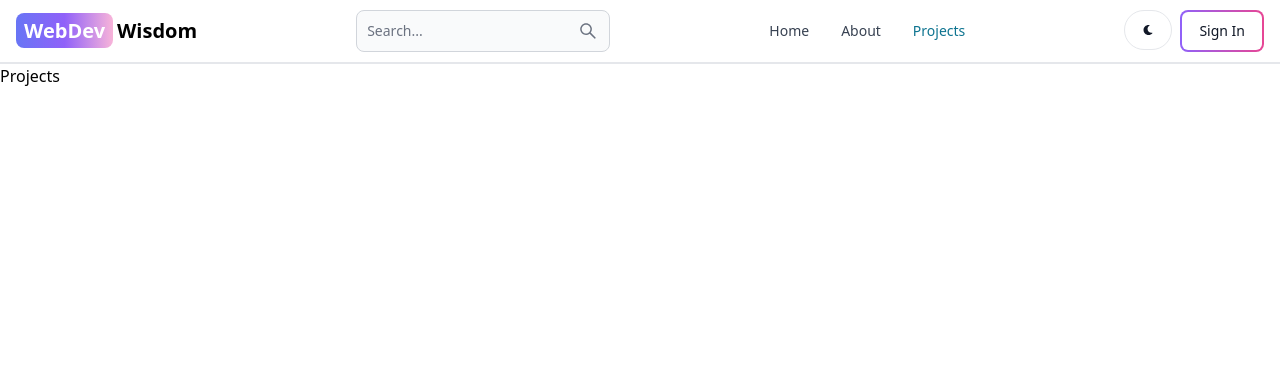
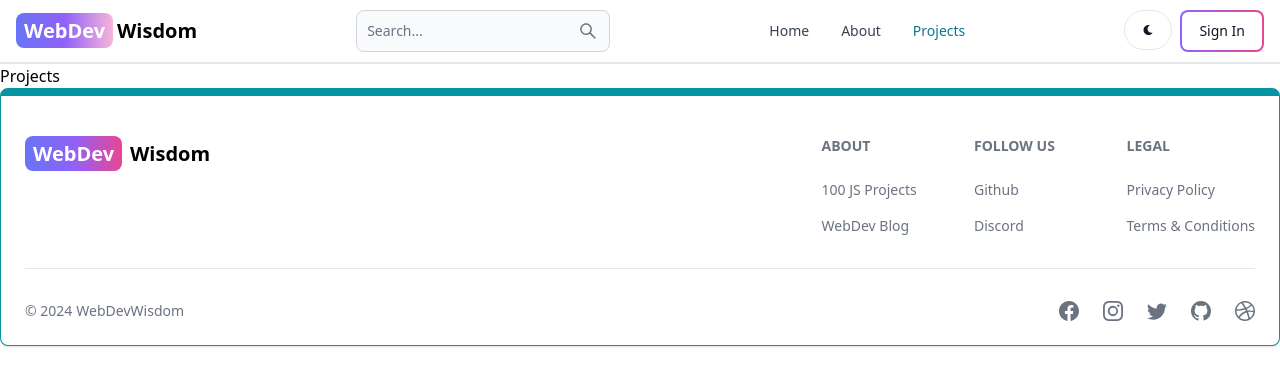
Before and after one commit to anurag-bhujbal/WebDevWisdom, a React (Vite) app in the folder client/: page /projects in a window 1280 px wide. Shown: the top 386 px of the page. Built offline with nearby package versions, Linux system fonts and the light colour scheme.

Commit message:
Created Footer

```diff
--- a/client/src/App.jsx
+++ b/client/src/App.jsx
@@ -6,6 +6,7 @@
 import Projects from './pages/Projects';
 import SignUp from './pages/SignUp';
 import Header from './Components/Header';
+import Footer from './Components/Footer';
 
 
 export default function App() {
@@ -26,6 +27,7 @@
         <Route path='/projects' element={<Projects />} />
 
       </Routes>
+      <Footer/>
 
     </BrowserRouter>
   );
--- /dev/null
+++ b/client/src/Components/Footer.jsx
@@ -0,0 +1,81 @@
+import { Footer } from 'flowbite-react';
+import { Link } from 'react-router-dom';
+import { BsFacebook, BsInstagram, BsTwitter, BsGithub, BsDribbble } from 'react-icons/bs';
+export default function FooterCom() {
+  return (
+    <Footer container className='border border-t-8 border-teal-500'>
+      <div className='w-full max-w-7xl mx-auto'>
+        <div className='grid w-full justify-between sm:flex md:grid-cols-1'>
+          <div className='mt-5'>
+            <Link
+              to='/'
+              className='self-center whitespace-nowrap text-lg sm:text-xl font-semibold dark:text-white'
+            >
+              <span className='mr-2 px-2 py-1 bg-gradient-to-r from-indigo-500 via-purple-500 to-pink-500 rounded-lg text-white'>
+                WebDev
+              </span>
+              Wisdom
+            </Link>
+          </div>
+          <div className='grid grid-cols-2 gap-8 mt-4 sm:grid-cols-3 sm:gap-6'>
+            <div>
+              <Footer.Title title='About' />
+              <Footer.LinkGroup col>
+                <Footer.Link
+                  href='https://www.100jsprojects.com'
+                  target='_blank'
+                  rel='noopener noreferrer'
+                >
+                  100 JS Projects
+                </Footer.Link>
+                <Footer.Link
+                  href='/about'
+                  target='_blank'
+                  rel='noopener noreferrer'
+                >
+                  WebDev Blog
+                </Footer.Link>
+              </Footer.LinkGroup>
+            </div>
+            <div>
+              <Footer.Title title='Follow us' />
+              <Footer.LinkGroup col>
+                <Footer.Link
+                  href='https://github.com/anurag-bhujbal'
+                  target='_blank'
+                  rel='noopener noreferrer'
+                >
+                  Github
+                </Footer.Link>
+                <Footer.Link href='#'>Discord</Footer.Link>
+              </Footer.LinkGroup>
+            </div>
+            <div>
+              <Footer.Title title='Legal' />
+              <Footer.LinkGroup col>
+                <Footer.Link href='#'>Privacy Policy</Footer.Link>
+                <Footer.Link href='#'>Terms &amp; Conditions</Footer.Link>
+              </Footer.LinkGroup>
+            </div>
+          </div>
+        </div>
+        <Footer.Divider />
+        <div className='w-full sm:flex sm:items-center sm:justify-between'>
+          <Footer.Copyright
+            href='#'
+            by="WebDevWisdom"
+            year={new Date().getFullYear()}
+          />
+          <div className="flex gap-6 sm:mt-0 mt-4 sm:justify-center">
+            <Footer.Icon href='#' icon={BsFacebook}/>
+            <Footer.Icon href='#' icon={BsInstagram}/>
+            <Footer.Icon href='#' icon={BsTwitter}/>
+            <Footer.Icon href='https://github.com/anurag-bhujbal' icon={BsGithub}/>
+            <Footer.Icon href='#' icon={BsDribbble}/>
+
+          </div>
+        </div>
+      </div>
+    </Footer>
+  );
+}
```
